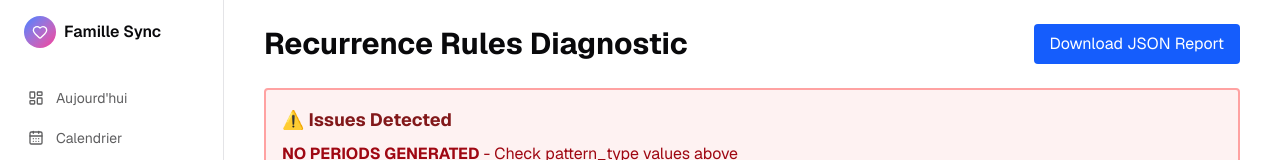
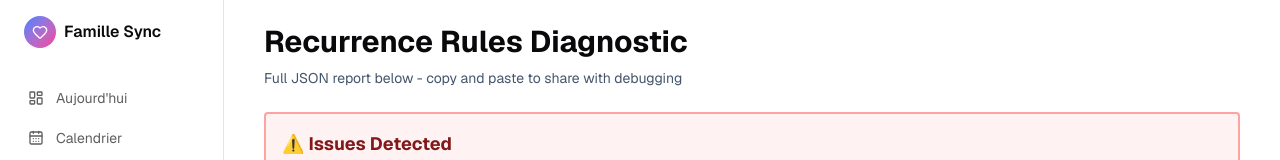
Before and after one commit to homebrw/fire-meet-gasoline, a Next.js app: page /debug in a window 1280 px wide. Shown: the top 160 px of the page. Built offline with nearby package versions, Linux system fonts and the light colour scheme; no server answers; the database is empty.

Commit message:
Fix server component error in debug page
Remove browser API calls (document, URL.createObjectURL) that are
not allowed in server components. Display JSON as static text instead
that users can copy/paste.

Fixes: 'This page couldn't load' error on /debug route

```diff
--- a/app/(app)/debug/page.tsx
+++ b/app/(app)/debug/page.tsx
@@ -61,29 +61,15 @@ export default async function DebugPage() {
     },
   }
 
-  const downloadReport = () => {
-    const json = JSON.stringify(report, null, 2)
-    const blob = new Blob([json], { type: "application/json" })
-    const url = URL.createObjectURL(blob)
-    const a = document.createElement("a")
-    a.href = url
-    a.download = `recurrence-debug-${new Date().toISOString().slice(0, 10)}.json`
-    document.body.appendChild(a)
-    a.click()
-    document.body.removeChild(a)
-    URL.revokeObjectURL(url)
-  }
+  const reportJson = JSON.stringify(report, null, 2)
 
   return (
     <div className="max-w-5xl mx-auto p-6 space-y-6">
-      <div className="flex items-center justify-between">
+      <div>
         <h1 className="text-3xl font-bold">Recurrence Rules Diagnostic</h1>
-        <button
-          onClick={downloadReport}
-          className="px-4 py-2 bg-blue-600 text-white rounded hover:bg-blue-700"
-        >
-          Download JSON Report
-        </button>
+        <p className="text-sm text-slate-600 mt-2">
+          Full JSON report below - copy and paste to share with debugging
+        </p>
       </div>
 
       {/* Issues Summary */}
```
